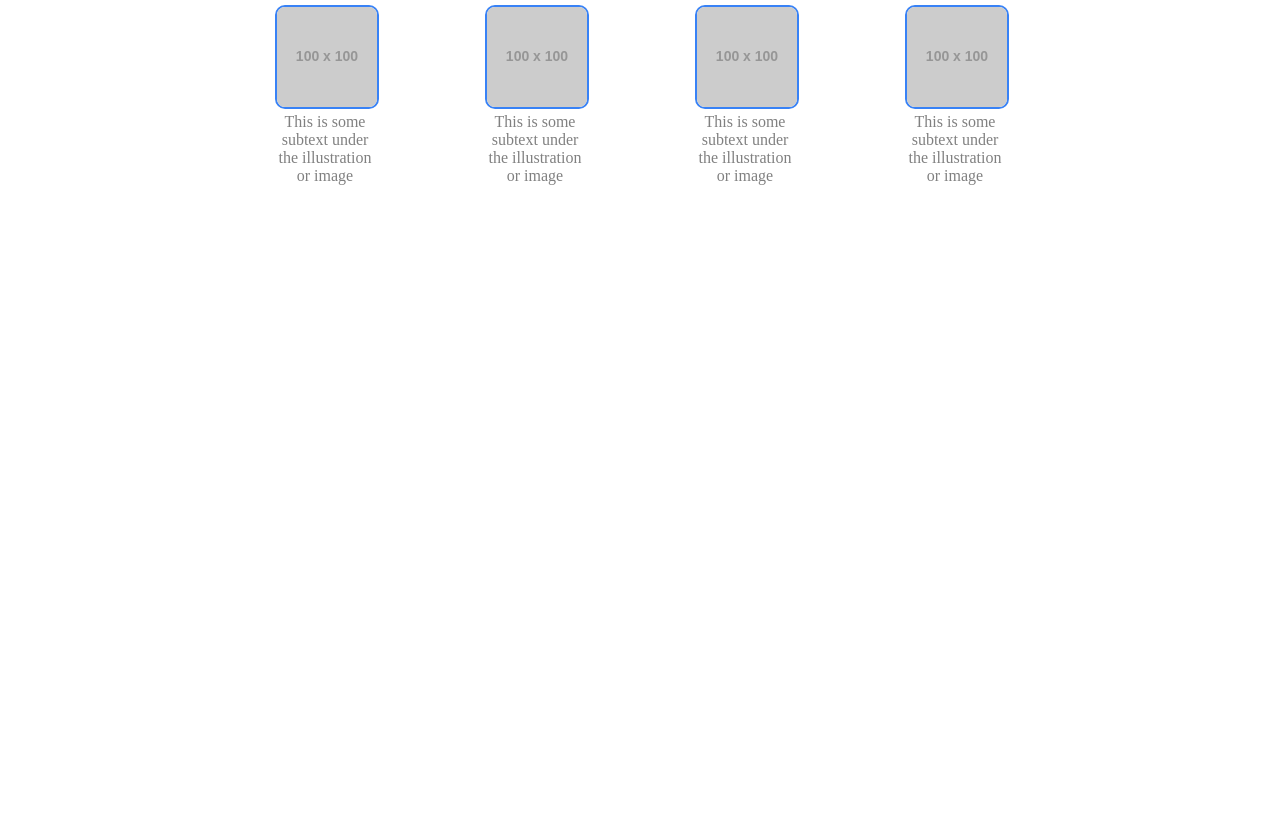
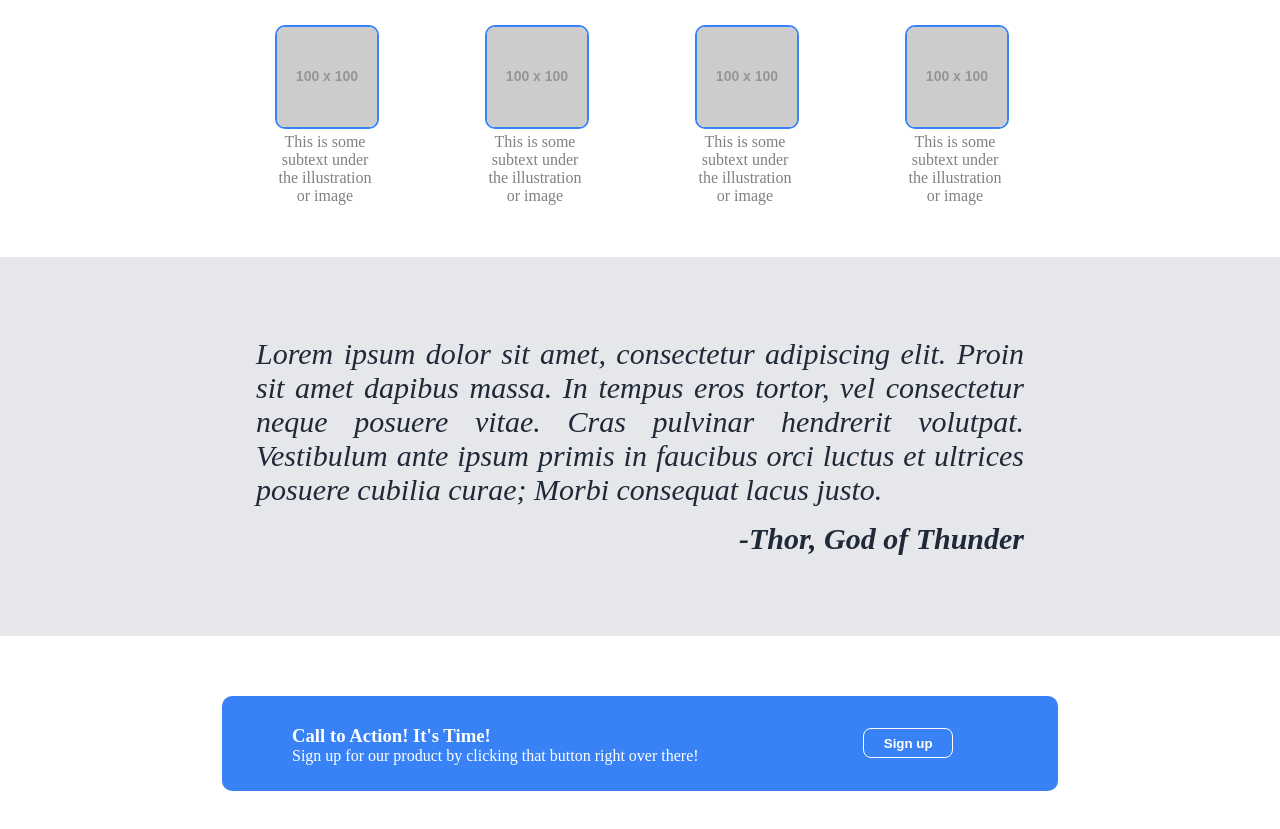
Before and after one commit to Syd00/odin-landing-page, a plain HTML site: page index.html in a window 1280 px wide. Shown: the part 581-1410 px from the top of the page. Before the commit the page ends 800 px from the top, so only its background shows below. Drawn offline with Linux system fonts and the light colour scheme; placeholder pictures from the web are drawn by us.

Commit message:
feat: add quote and cta

```diff
--- a/index.html
+++ b/index.html
@@ -7,6 +7,7 @@
     <link rel="stylesheet" href="style.css">
 </head>
 <body>
+    <div class="container">
         <header>
             <nav>
                 <div class="logo">
@@ -53,9 +54,28 @@
                     <figure>
                         <img src="https://placehold.co/100x100" alt="">
                         <figcaption>This is some subtext under the illustration or image</figcaption>
+                    </figure>
             </div>
         </div>
 
+        <div class="quote">
+            <p>Lorem ipsum dolor sit amet, consectetur adipiscing elit. Proin sit amet dapibus massa. In tempus eros tortor, vel consectetur neque posuere vitae. Cras pulvinar hendrerit volutpat. Vestibulum ante ipsum primis in faucibus orci luctus et ultrices posuere cubilia curae; Morbi consequat lacus justo.</p>
+            <p id="quote_name">-Thor, God of Thunder</p>
         </div>
+
+        <div class="cta">
+            <div class="box">
+                <div class="cta_left">
+                    <h3>Call to Action! It's Time!</h3>
+                    <p>Sign up for our product by clicking that button right over there!</p>
+                </div>
+                <div class="cta_right">
+                    <button class="signUp">Sign up</button>
+                </div>
+
+            </div>
+        </div>
+    </div>
+
 </body>
 </html>
--- a/style.css
+++ b/style.css
@@ -69,6 +69,9 @@ header p {
     display: flex;
     flex-direction: column;
     text-align: center;
+    margin-bottom: 6em;
+    padding: 20px;
+    background-color: white;
 }
 
 .info h1 {
@@ -103,6 +106,65 @@ figcaption {
     border: 1px solid blue;
 }
 
+.quote {
+    background-color: #E5E7EB;
+    padding: 10vh 0;
+}
+
+.quote p {
+    width: 60%;
+    margin: auto;
+    font-size: 30px;
+    font-weight: lighter;
+    color: #1F2937;
+    font-style: italic;
+    text-align: justify;
+}
+
+#quote_name {
+    text-align: end;
+    font-weight: bold;
+    margin-top: 15px;
+}
+
+.cta {
+    padding: 60px;
+}
+
+.box {
+    background-color: #3882F6;
+    width: 60%;
+    text-align: center;
+    margin: auto;
+    display: flex;
+    padding: 10px 70px;
+    border-radius: 10px;
+}
+
+.cta_left {
+    width: 60%;
+    text-align: justify;
+    color: white;
+}
+
+.cta_left h3 {
+    margin-bottom: 0;
+}
+
+.cta_left p {
+    margin-top: 0;
+}
+
+.cta_right {
+    width: 30%;
+    margin: auto;
+    text-align: end;
+}
+
+.cta_right button {
+    border: 1px solid white;
+}
+
 ul {
     margin: 0;
     padding: 0;
```
Lines whose indentation alone changed are shown as unchanged.
